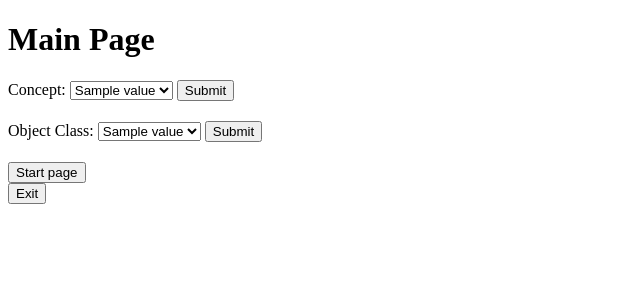
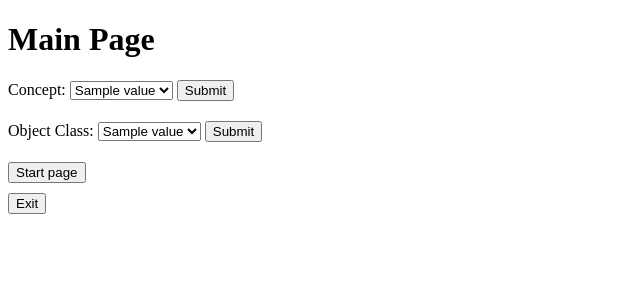
Before and after one commit to ai4popugai/image-caption, a Flask app: template web/templates/main.html in a window 1280 px wide. Shown: the top 300 px of the page, without its empty margins (0-640 px from the left). Run offline with Flask 3, Linux system fonts and the light colour scheme; the template is opened without the code that fills it: most values are stand-ins (such as "Sample title", 1, 10 or a date in 2020).

Commit message:
add space between start page and exit buttons

```diff
--- a/web/templates/main.html
+++ b/web/templates/main.html
@@ -8,6 +8,9 @@
     <style>
         .dropdown {
             margin-bottom: 20px; /* You can adjust the margin to your desired spacing */
+        }
+        .button-spacing {
+            margin-bottom: 10px; /* Add 10 pixels of margin to the top */
         }
     </style>
 </head>
@@ -36,7 +39,7 @@
         <button type="submit">Submit</button>
     </form>
 
-    <form method="GET" action="/to_start_page">
+    <form method="GET" action="/to_start_page" class="button-spacing">
         <button type="submit">Start page</button>
     </form>
 
```
